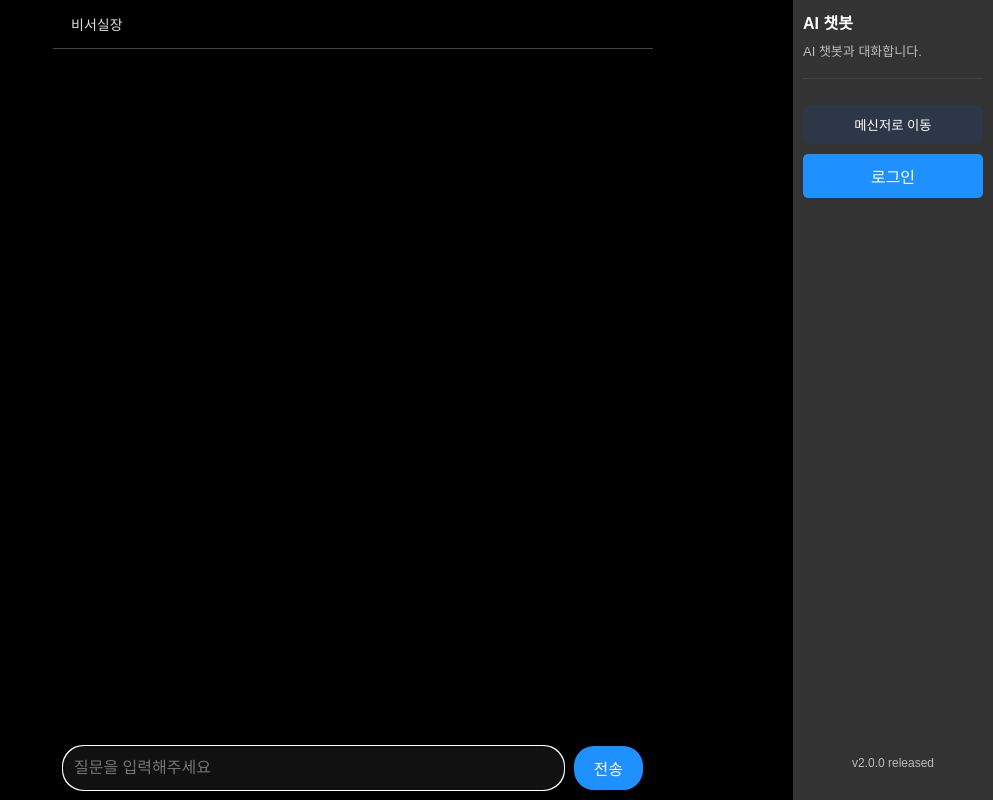
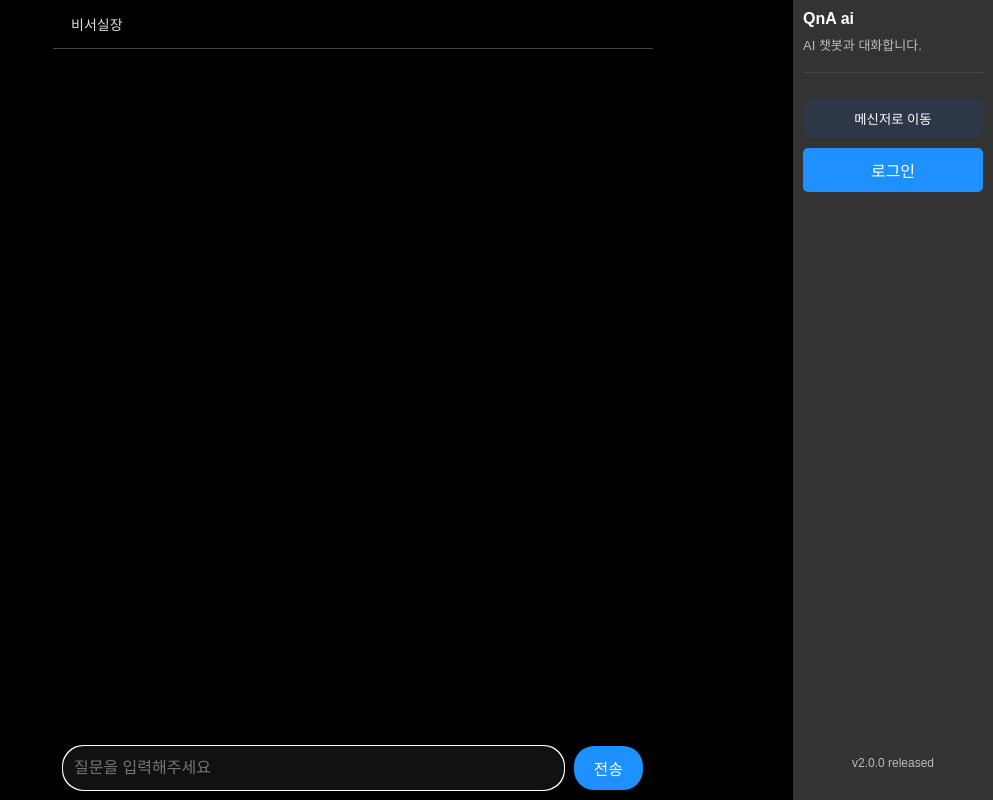
Before and after one commit to ghmeundong/my-qna-ai, a website: page frontend/main.html in a window 1280 px wide. Shown: the whole page, without its empty margins (287-1280 px from the left). Drawn offline with nearby package versions, Linux system fonts and the light colour scheme; no server answers; a web font is replaced by a local one.

Commit message:
side bar fix

```diff
--- a/frontend/css/main.css
+++ b/frontend/css/main.css
@@ -133,9 +133,33 @@ select {
 #sidebar.expanded {
   width: 200px;
 }
+#sidebar .sidebar-header,
+#sidebar #userList,
+#sidebar #switchModeBtn,
+#sidebar #logoutBtn,
+#sidebar .version-info {
+  opacity: 0;
+  visibility: hidden;
+  transform: translateX(8px);
+  pointer-events: none;
+  transition: opacity 0.2s ease, transform 0.2s ease, visibility 0s linear 0.2s;
+}
+
+#sidebar.expanded .sidebar-header,
+#sidebar.expanded #userList,
+#sidebar.expanded #switchModeBtn,
 #sidebar.expanded #logoutBtn,
-#sidebar.expanded .version-info {
+#sidebar.expanded .version-info,
+#sidebar:hover .sidebar-header,
+#sidebar:hover #userList,
+#sidebar:hover #switchModeBtn,
+#sidebar:hover #logoutBtn,
+#sidebar:hover .version-info {
   opacity: 1;
+  visibility: visible;
+  transform: translateX(0);
+  pointer-events: auto;
+  transition-delay: 0.16s;
 }
 
 #sidebar:hover {
--- a/frontend/js/main.js
+++ b/frontend/js/main.js
@@ -172,7 +172,7 @@ let historySkip = 0;
 const historyLimit = 10;
 
 function renderModeInfo() {
-  const modeLabel = mode === "messenger" ? "메신저" : "AI 챗봇";
+  const modeLabel = mode === "messenger" ? "메신저" : "QnA ai";
   const bannerText = document.getElementById("bannerText");
 
   if (mode === "messenger") {
```
Also changed, not shown: frontend/select.html (+1 -1 lines).
